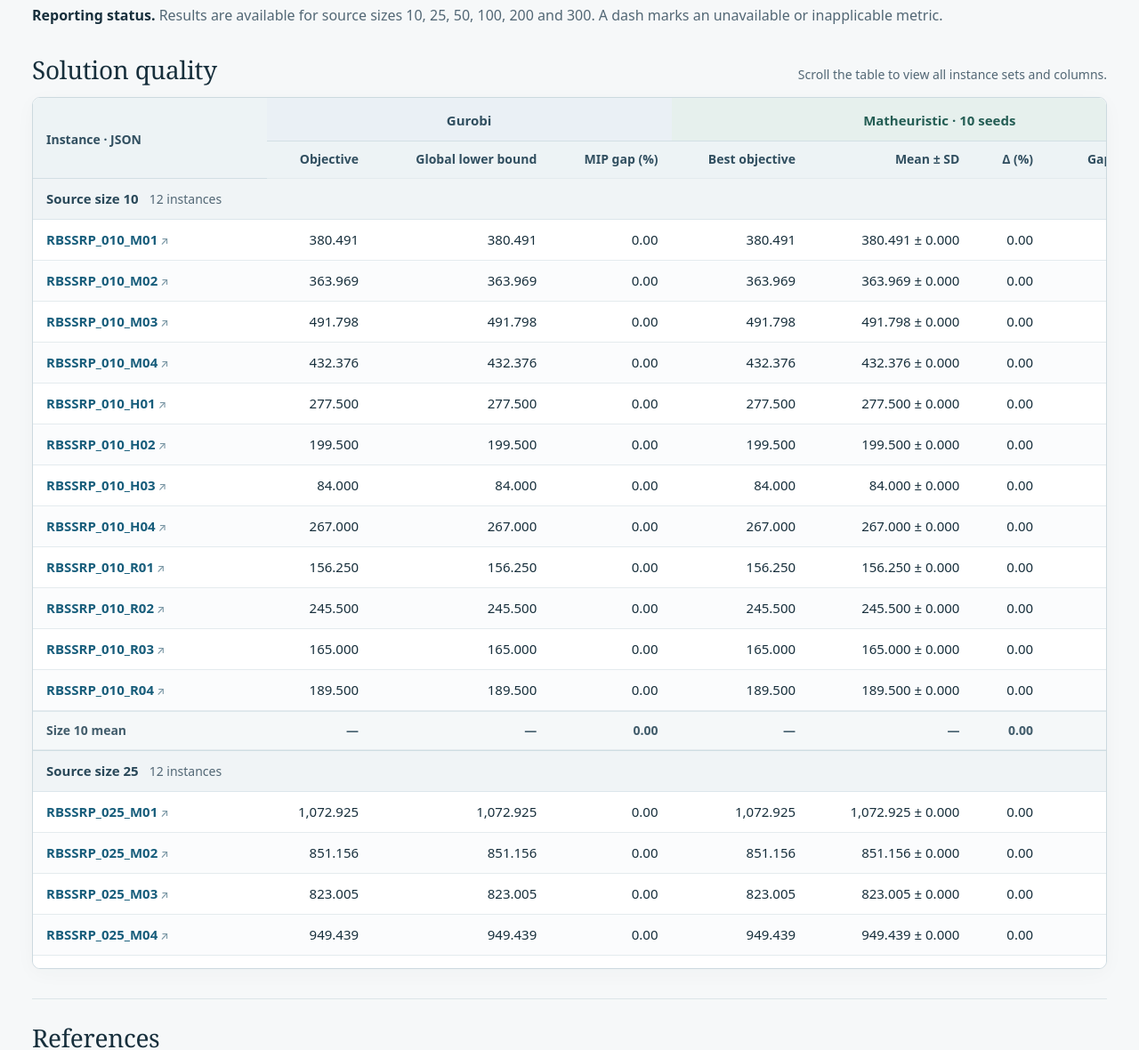
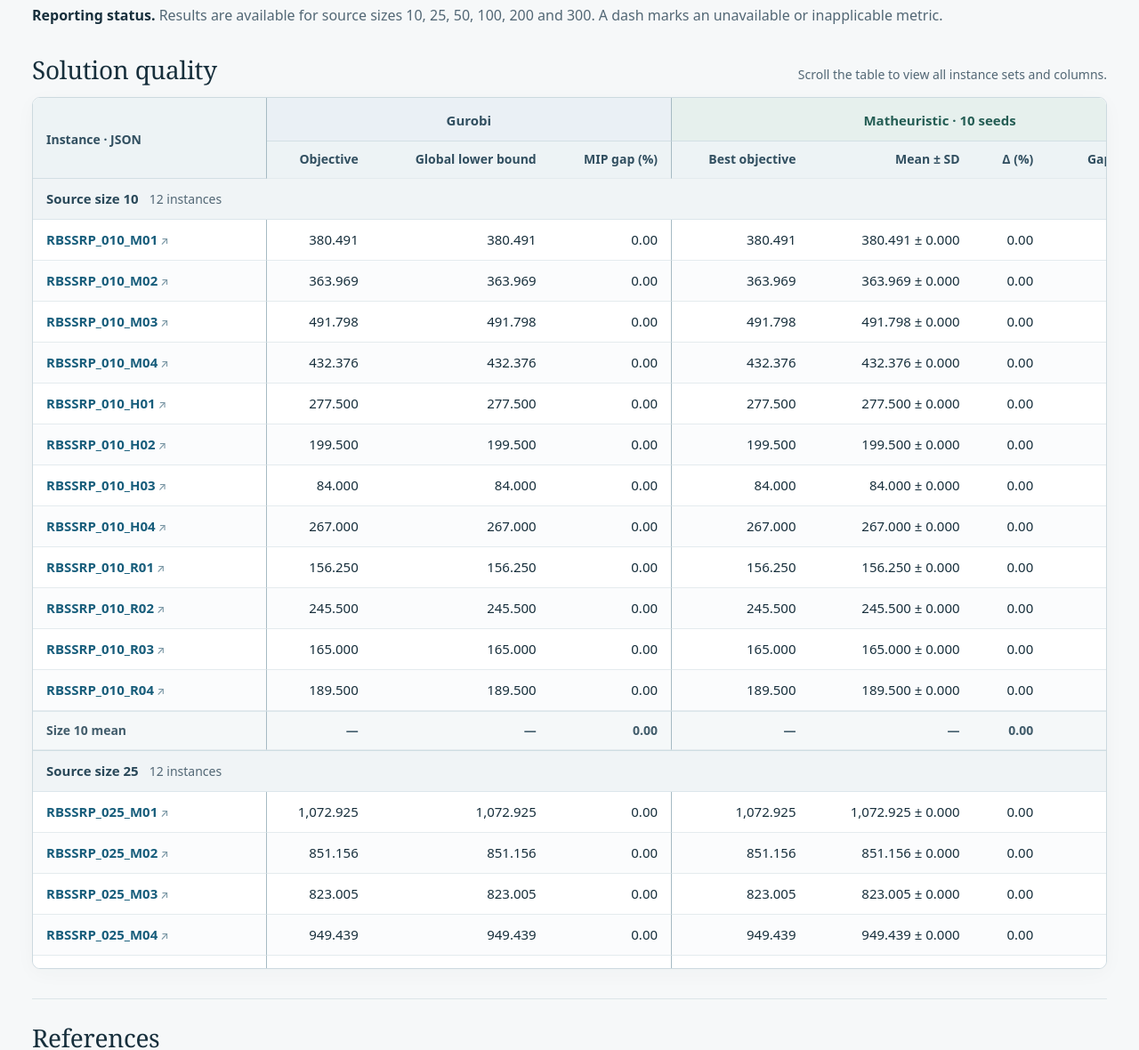
Before and after one commit to SoumenAtta/soumenatta.github.io, a Jekyll site: the page datasets/rbssrp/index.html, which Jekyll copies as it is, in a window 1280 px wide. Shown: the part 1121-2301 px from the top of the page at 89% size. Built offline with Jekyll 4.4.1, drawn with Linux system fonts in a browser that asks for light colours; an icon font too large for the unit is left out.

Commit message:
Sync RBSSRP table dividers

```diff
--- a/datasets/rbssrp/index.html
+++ b/datasets/rbssrp/index.html
@@ -79,6 +79,15 @@ thead th.gurobi-group { background: #eaf0f5; }
 thead th.matheuristic-group { background: #e6f0ed; color: #245d54; }
 thead .instance-head { text-align: left; vertical-align: middle; }
 th, td { padding: 12px 15px; text-align: right; border-bottom: 1px solid #e4ebee; vertical-align: middle; }
+.quality thead .instance-head,
+.quality thead .gurobi-group,
+.quality thead tr:last-child > th:nth-child(3),
+.quality .instance-row > th:first-child,
+.quality .instance-row > td[data-metric="gurobi_gap_percent"],
+.quality .cohort-mean > th:first-child,
+.quality .cohort-mean > td:nth-child(4) {
+  border-right: 1px solid #a6bac3;
+}
 td { font-variant-numeric: tabular-nums; font-feature-settings: "tnum"; white-space: nowrap; }
 tbody th.instance { text-align: left; font-weight: 550; background: white; }
 .instance { min-width: 218px; white-space: nowrap; }
```
